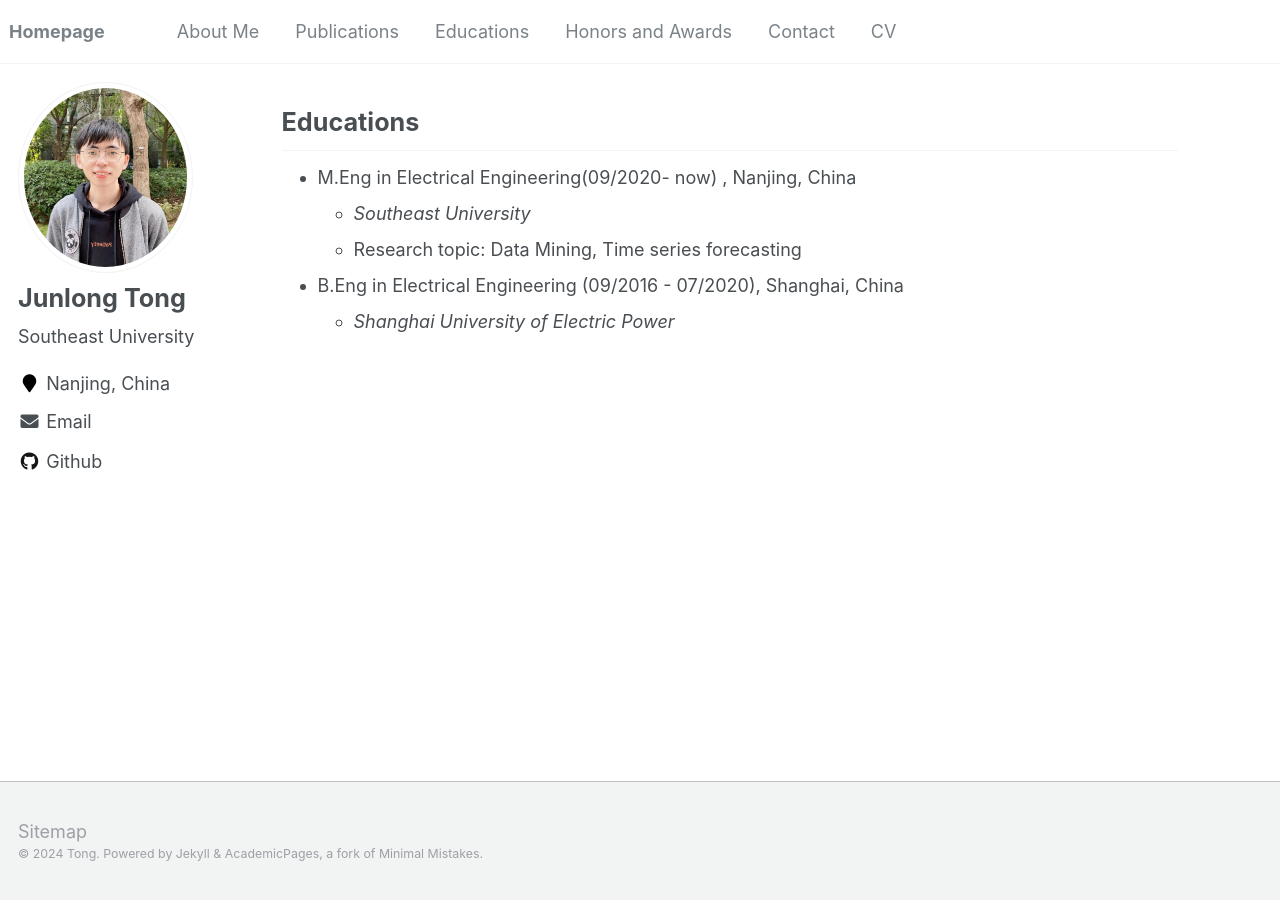
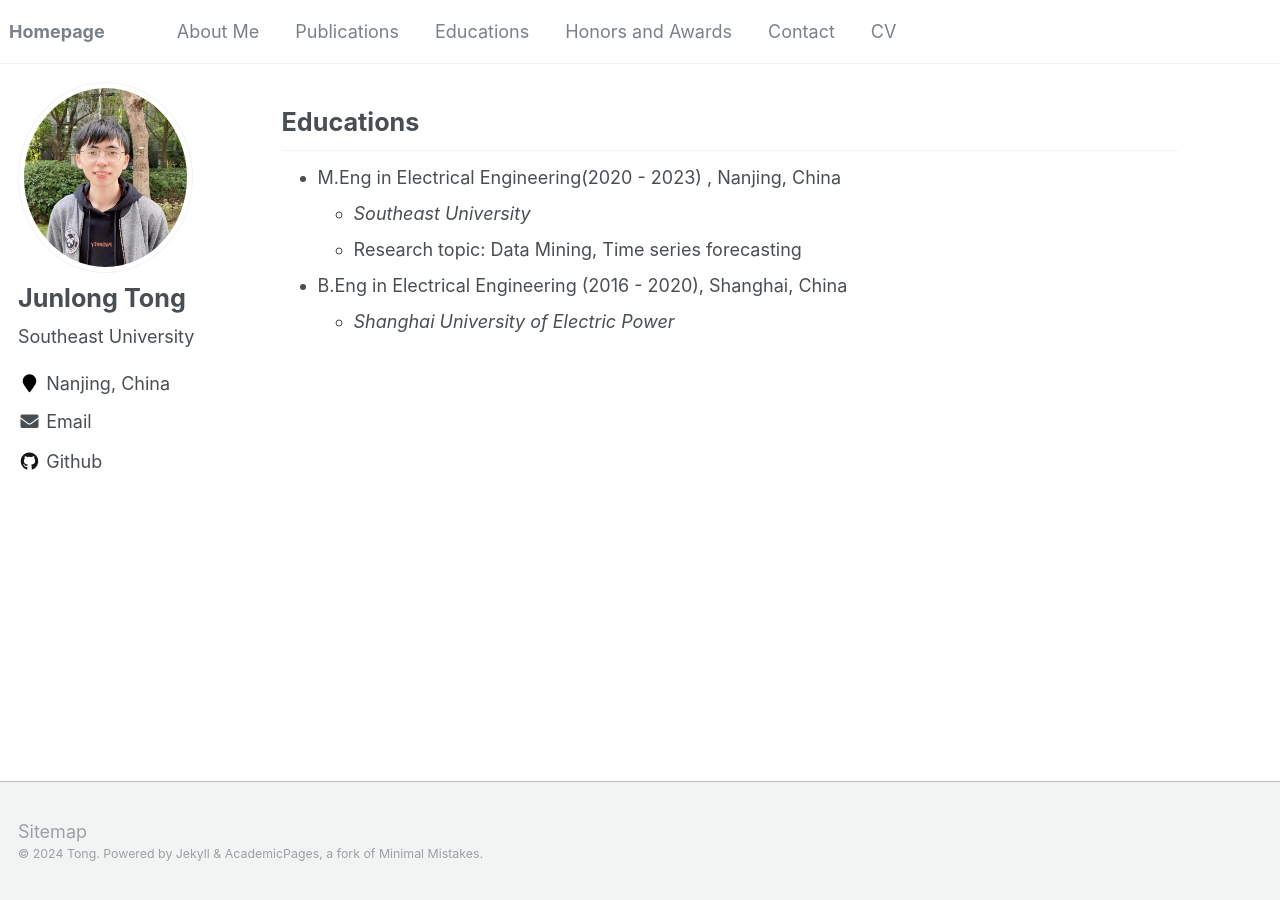
Before and after one commit to JL-tong/JL-tong.github.io, a Jekyll site: the page built from _pages/include/Educations.md, in a window 1280 px wide. Built offline with Jekyll 4.4.1, drawn with Linux system fonts in a browser that asks for light colours; our own code applies the rules of GitHub Pages for plain Markdown files; comment, search, counter and statistics services are not loaded.

Commit message:
Update Educations.md

```diff
--- a/_pages/include/Educations.md
+++ b/_pages/include/Educations.md
@@ -1,7 +1,7 @@
 # Educations
 
-* M.Eng in Electrical Engineering(09/2020- now) , Nanjing, China
+* M.Eng in Electrical Engineering(2020 - 2023) , Nanjing, China
   * *Southeast University*
   * Research topic: Data Mining, Time series forecasting
-* B.Eng in Electrical Engineering (09/2016 - 07/2020), Shanghai, China
+* B.Eng in Electrical Engineering (2016 - 2020), Shanghai, China
   * *Shanghai University of Electric Power*
```
